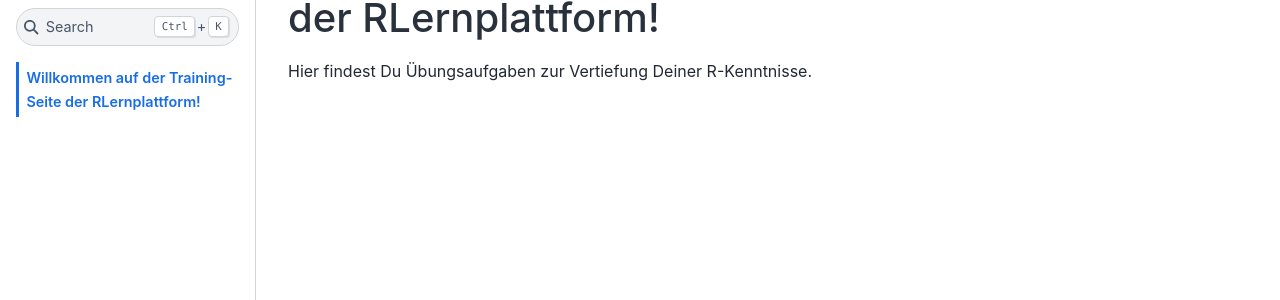
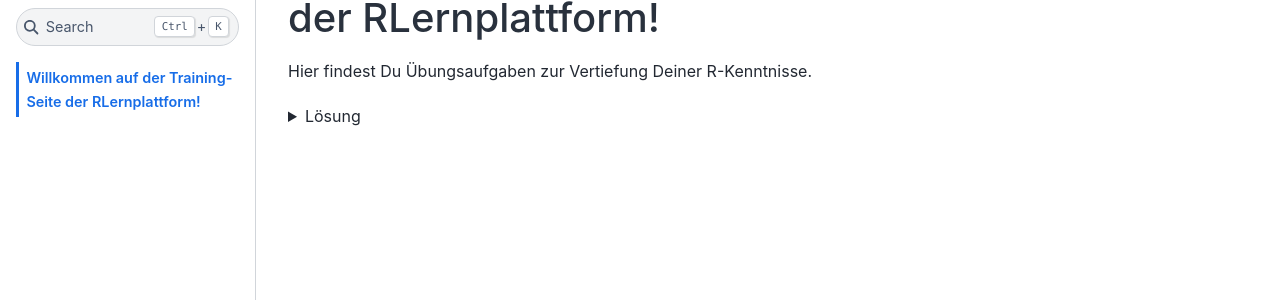
Before and after one commit to Methods-Berlin/RTraining, a Jupyter Book: the page built from intro.md, in a window 1280 px wide. Shown: the part 123-423 px from the top of the page. Built offline with Jupyter Book 1.0.4 settings and Sphinx 7.4.7 and the Sphinx Book theme 1.1.4, drawn with Linux system fonts in a browser that asks for light colours; pages that are not in the unit, such as notebooks, are missing from menus.

Commit message:
Beispiel für eval=false in Details und gitignore angepasst

````diff
--- a/intro.md
+++ b/intro.md
@@ -4,3 +4,15 @@ Hier findest Du Übungsaufgaben zur Vertiefung Deiner R-Kenntnisse.
 
 ```{tableofcontents}
 ```
+
+
+<details> <summary> Lösung </summary>
+
+Die Lösung zu der Aufgabe ist:
+<pre>
+<code>
+print(2+3)
+</code>
+</pre>
+
+</details>
````
Also changed, not shown: 2 other files.
